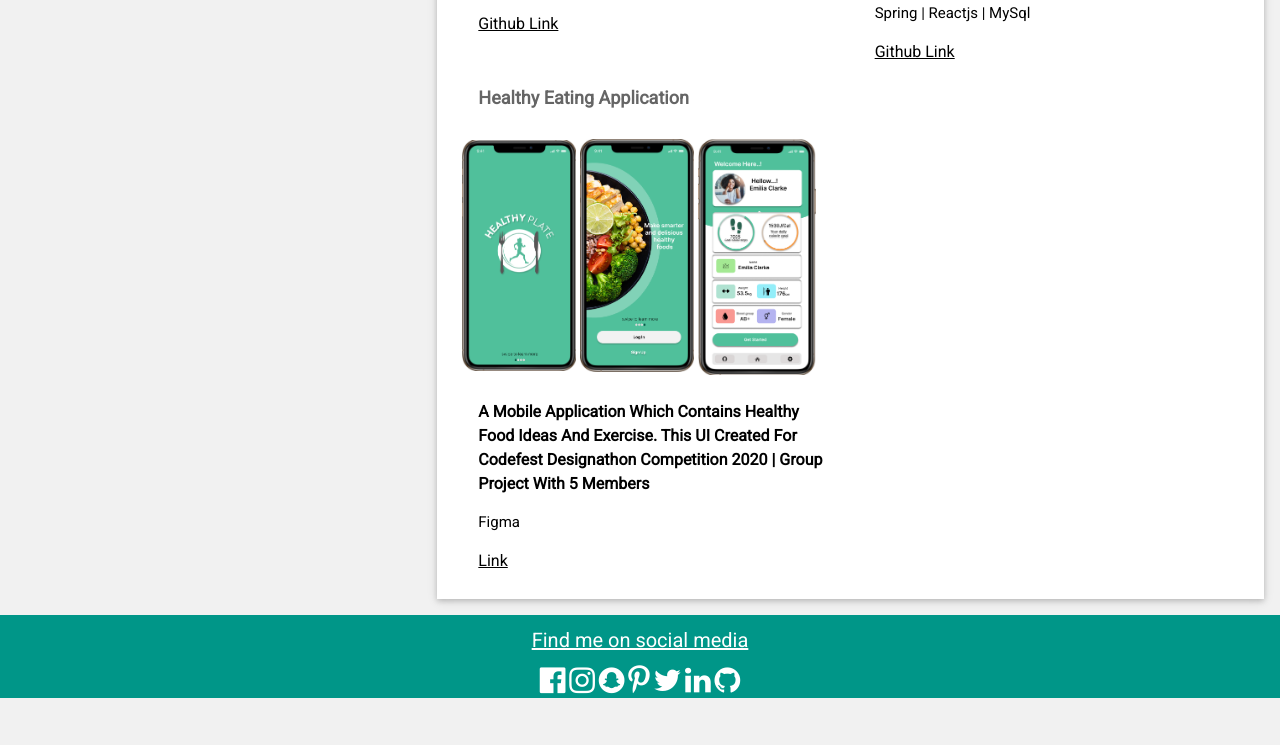
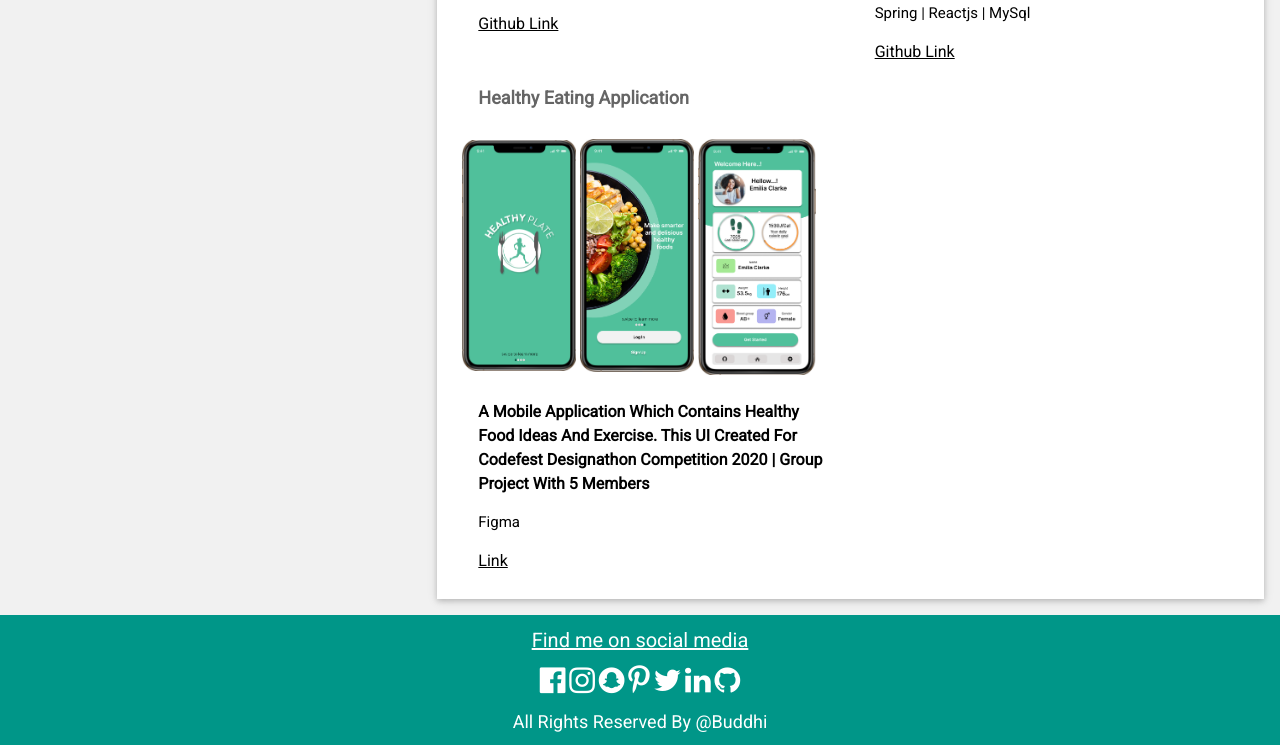
Before and after one commit to Buddhi98ND/MyPortfolio, a plain HTML site: page index.html in a window 1280 px wide. Shown: the part 1661-2406 px from the top of the page. Before the commit the page ends 2359 px from the top, so only its background shows below. Drawn offline with nearby package versions, Linux system fonts and the light colour scheme.

Commit message:
Third commit

```diff
--- a/index.html
+++ b/index.html
@@ -213,7 +213,7 @@ table, thead, tbody, th, td, tr {
 <footer class="w3-container w3-teal w3-center w3-margin-top">
 
   <h4><u>Find me on social media</u></h4>
-  <a href="https://www.facebook.com/buddhi.dullewa/"><i class="fa fa-facebook-official w3-hover-opacity"  style="font-size:30px"></i></a>
+  <a href="https://www.facebook.com/buddhi.dullewa/"><i class="fa fa-facebook-official w3-hover-opacity"  style="font-size:30px" ></i></a>
   <a href="https://www.instagram.com/buddhi_nd/"><i class="fa fa-instagram w3-hover-opacity" style="font-size:30px"></i></a>
   <a href="https://accounts.snapchat.com/accounts/snapcodes"><i class="fa fa-snapchat w3-hover-opacity" style="font-size:30px"></i></a>
   <a href="https://www.pinterest.com/buddhi981027/_saved/"><i class="fa fa-pinterest-p w3-hover-opacity" style="font-size:30px"></i></a>
@@ -221,6 +221,7 @@ table, thead, tbody, th, td, tr {
   <a href = "https://www.linkedin.com/in/buddhishani-dullewa-4517b4190/"><i class="fa fa-linkedin w3-hover-opacity"style="font-size:30px"></i></a>
   <a href="https://github.com/Buddhi98ND"><i class="fa fa-github w3-hover-opacity"style="font-size:30px"></i></a>
   <br>
+  <h5>All Rights Reserved By @Buddhi</h5>
 </footer>
 
 </body>
```
